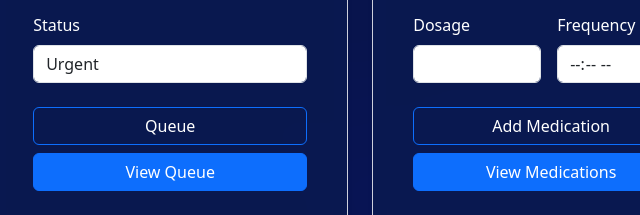
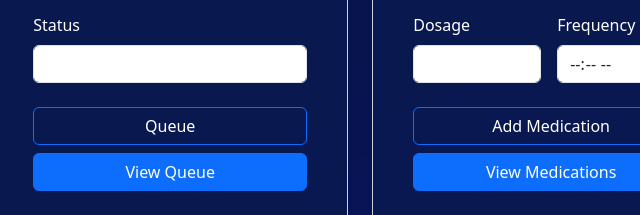
Before and after one commit to ccxavi/JSobjectsandarrays_Villarin, a plain HTML site: page index.html in a window 1280 px wide. Shown: the part 398-613 px from the top of the page, 469-1109 px from the left. Drawn offline with nearby package versions, Linux system fonts and the light colour scheme; a web font is replaced by a local one.

Commit message:
Add files via upload

```diff
--- a/index.html
+++ b/index.html
@@ -106,6 +106,7 @@
                 <div class="mb-3">
                   <label for="status" class="form-label">Status</label>
                   <select class="form-control" id="status" required>
+                    <option selected></option>
                     <option value="urgent">Urgent</option>
                     <option value="emergency">Emergency</option>
                     <option value="regular">Regular</option>
```
